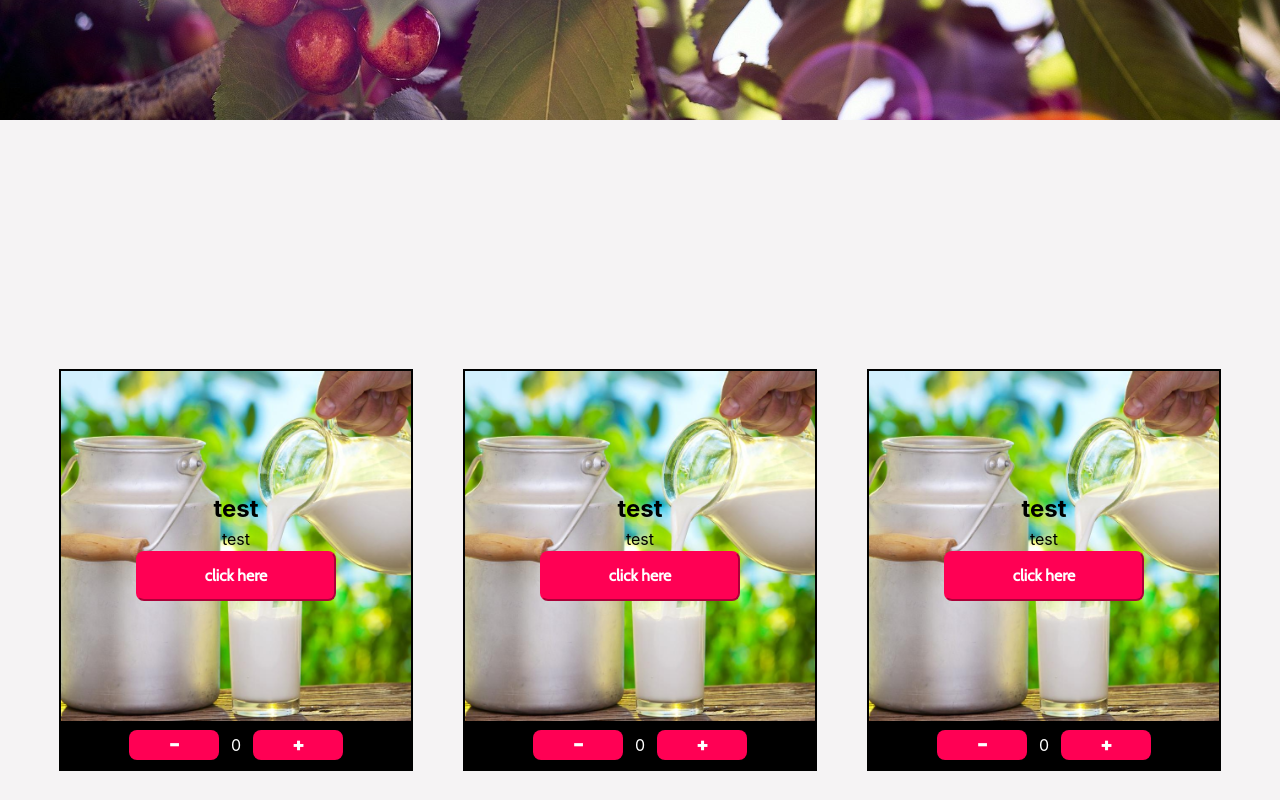
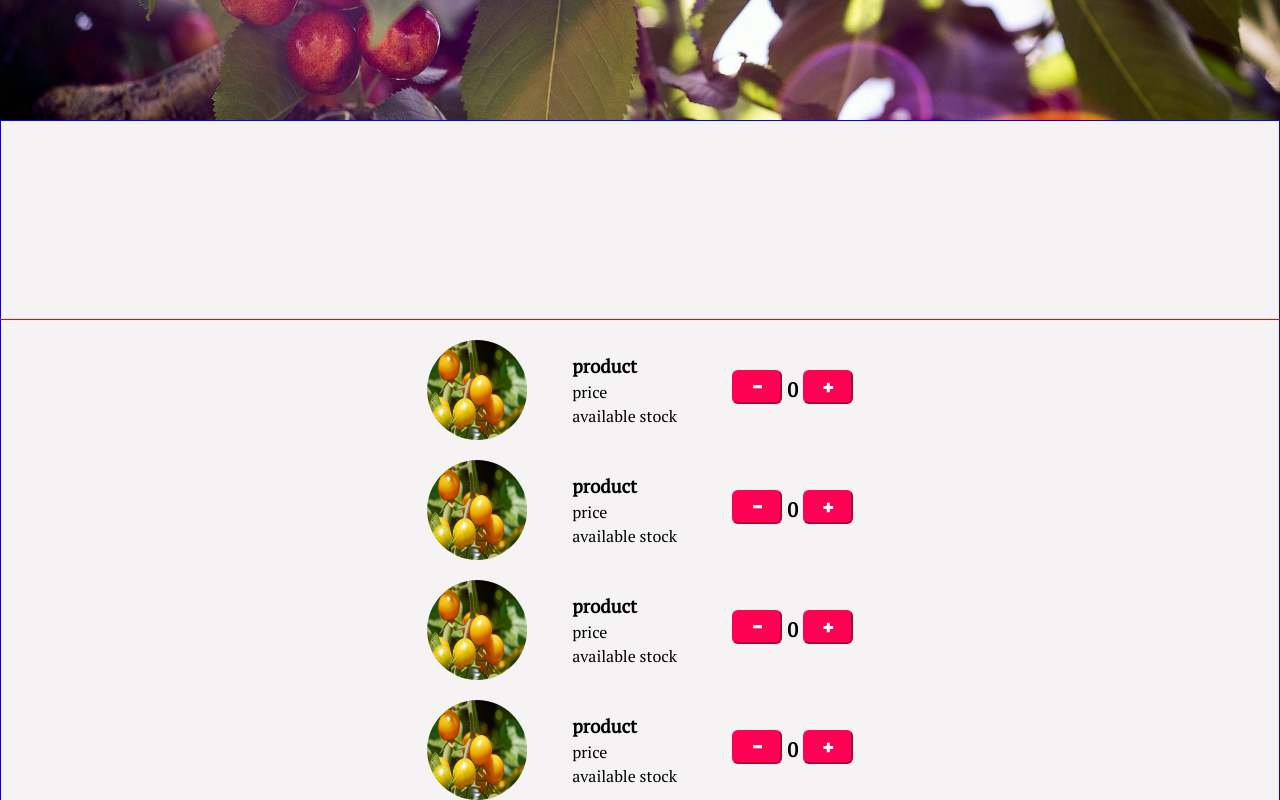
Before and after one commit to SGDonders/FSD-Eindproject-frontend, a React (Create React App) app: page /productPage in a window 1280 px wide. Shown: the part 480-1280 px from the top of the page. Built offline with nearby package versions, Linux system fonts and the light colour scheme.

Commit message:
Added counter component

```diff
--- a/src/components/counter/Counter.css
+++ b/src/components/counter/Counter.css
@@ -1,20 +1,21 @@
+
+
+
+
 
 .counter-button {
     display: flex;
     flex-direction: row;
     justify-content: center;
     align-items: center;
-    background-color: black;
 }
 
 .btn {
-    width: 90px;
+    width: 50px;
     height: 25px;
     gap: 10px;
     padding: 15px;
-    border-radius: 8px;
-    border: black;
-    background-color: var(--color-button);
+    border-radius: 6px;
     font-size: 25px;
 }
 
@@ -23,6 +24,41 @@
 }
 
 #count-value {
-    color: white;
-    margin: 12px 12px;
+    display: flex;
+    justify-content: center;
+    margin: 5px 5px;
+    font-size: 20px;
 }
+
+.container-button {
+    display: flex;
+    flex-direction: row;
+}
+
+.product-img {
+    height: 100px;
+    width: 100px;
+    clip-path: circle(50% at 50% 50%);
+    margin-right: 35px;
+}
+
+.container-product__counter {
+    display: flex;
+    flex-direction: row;
+    align-items: center;
+    font-family: var(--font-headings);
+    gap: 10px;
+    margin: 20px;
+
+
+}
+
+.container-button {
+    display: flex;
+    flex-direction: column;
+    width: 150px;
+}
+
+.count__buttons {
+    display: flex;
+}
--- a/src/components/counter/Counter.js
+++ b/src/components/counter/Counter.js
@@ -1,11 +1,30 @@
 import './Counter.css'
-import React from 'react';
+import React, {useState} from 'react';
 
-const Counter = ({ type, increment, decrement, isDisabled, className, countValue}) => {
+
+const ProductCounter = ({
+                            title, price, stock, img, description, type, decrement, isDisabled, countValue, increment
+                        }) => {
+
 
     return (
-        <div className={className}>
 
+
+        <>
+            <section className="container-product__counter">
+                <div >
+                    <img className="product-img"
+                         src={img}
+                         alt={description}/>
+                </div>
+
+                <div className="container-button">
+                    <h3>{title}</h3>
+                    <p>{price}</p>
+                    <p>{stock}</p>
+                </div>
+
+                 <span className="count__buttons">
                      <button
                          className="btn"
                          type={type}
@@ -13,15 +32,19 @@ const Counter = ({ type, increment, decrement, isDisabled, className, countValue
                          disabled={isDisabled}
                      >-
                      </button>
-                <div id="count-value">{countValue}</div>
+                         <h6 id="count-value">{countValue}</h6>
                      <button
                          className="btn"
                          type={type}
                          onClick={increment}
                      >+
                      </button>
-            </div>
+                 </span>
+            </section>
+
+        </>
+
     );
 }
 
-export default Counter;
+export default ProductCounter;
--- a/src/pages/productPage/ProductPage.css
+++ b/src/pages/productPage/ProductPage.css
@@ -1,20 +1,16 @@
-.productPage-counter {
-    display: flex;
-    flex-direction: column-reverse;
-    border: 2px solid black;
+
+
+#outer-container {
+    height: auto;
+    border: 1px solid blue;
 }
 
 #inner-container {
     display: flex;
-    flex-direction: row;
-    gap: 50px;
+    flex-wrap: wrap;
+
+    height: auto;
+    border: 1px solid red;
+
+
 }
-
-.product-page-tiles {
-    height: 350px;
-    width: 350px;
-    display: flex;
-    flex-direction: column;
-    align-items: center;
-    justify-content: center;
-}
--- a/src/pages/productPage/ProductPage.js
+++ b/src/pages/productPage/ProductPage.js
@@ -3,24 +3,24 @@ import {useParams} from "react-router-dom";
 
 import Navigation from "../../components/navigation/Navigation";
 import Header from "../../components/header/Header";
+import ProductCounter from "../../components/counter/Counter";
 import SectionContainer from "../../components/sectionContainer/SectionContainer";
 import Footer from "../../components/footer/Footer";
-import ProductTile from "../../components/productTiles/ProductTile";
 
 import './ProductPage.css';
+
 import piglets from "../../assets/productPageContent/lamb.jpg";
+import tomato from "../../assets/tomato.jpg";
 import cherry from "../../assets/productPageContent/cherry.jpg";
 
-import Counter from "../../components/counter/Counter";
-import milk from "../../assets/milk.jpg";
+
 
 function ProductPage() {
     const {id} = useParams();
 
-    const [basis, setBasis] = useState(0)
-
-    function reset() {
-        setBasis(0)
+    const [counter, setCounter] =useState(0)
+    function resetCounter() {
+        setCounter(0)
     }
 
     return (
@@ -39,65 +39,58 @@ function ProductPage() {
 
 
                     <div className="productPage-counter">
-                    <Counter
-                        className="counter-button"
+                    <ProductCounter
+                        img={tomato}
                         type="button"
-                        countValue={basis}
-                        decrement={() => setBasis(basis => basis - 1)}
-                        increment={() => setBasis(basis => basis + 1)}
-                        isDisabled={(basis === 0)}
+                        title="product"
+                        price="price"
+                        stock="available stock"
+
+                        countValue={counter}
+                        decrement={() => setCounter(counter => counter -1) }
+                        increment={() => setCounter(counter => counter +1) }
+                        isDisabled={(counter === 0)}
+                    />
+                    <ProductCounter
+                        img={tomato}
+                        type="button"
+                        title="product"
+                        price="price"
+                        stock="available stock"
+
+                        countValue={counter}
+                        decrement={() => setCounter(counter => counter -1) }
+                        increment={() => setCounter(counter => counter +1) }
+                        isDisabled={(counter === 0)}
                     />
 
-                    <ProductTile
-                        className="product-page-tiles"
-                        backgroundImage={milk}
-                        productName="test"
-                        price="test"
-                        //onclick={}
-                        button="click here"
-                    />
-                    </div>
+                    <ProductCounter
+                        img={tomato}
+                        type="button"
+                        title="product"
+                        price="price"
+                        stock="available stock"
 
-                    <div className="productPage-counter">
-                    <Counter
-                        className="counter-button"
-                        type="button"
-                        countValue={basis}
-                        decrement={() => setBasis(basis => basis - 1)}
-                        increment={() => setBasis(basis => basis + 1)}
-                        isDisabled={(basis === 0)}
+                        countValue={counter}
+                        decrement={() => setCounter(counter => counter -1) }
+                        increment={() => setCounter(counter => counter +1) }
+                        isDisabled={(counter === 0)}
                     />
 
-                    <ProductTile
-                        className="product-page-tiles"
-                        backgroundImage={milk}
-                        productName="test"
-                        price="test"
-                        //onclick={}
-                        button="click here"
-                    />
-                    </div>
+                    <ProductCounter
+                        img={tomato}
+                        type="button"
+                        title="product"
+                        price="price"
+                        stock="available stock"
 
-                    <div className="productPage-counter">
-                    <Counter
-                        className="counter-button"
-                        type="button"
-                        countValue={basis}
-                        decrement={() => setBasis(basis => basis - 1)}
-                        increment={() => setBasis(basis => basis + 1)}
-                        isDisabled={(basis === 0)}
+                        countValue={counter}
+                        decrement={() => setCounter(counter => counter -1) }
+                        increment={() => setCounter(counter => counter +1) }
+                        isDisabled={(counter === 0)}
                     />
 
-                    <ProductTile
-                        className="product-page-tiles"
-                        backgroundImage={milk}
-                        productName="test"
-                        price="test"
-                        //onclick={}
-                        button="click here"
-                    />
                     </div>
-
 
                 </span>
         </section>
```
Also changed, not shown: src/components/productTiles/CounterTile.css (deleted), src/components/productTiles/CouterTile.js (deleted). Lines whose indentation alone changed are shown as unchanged.
